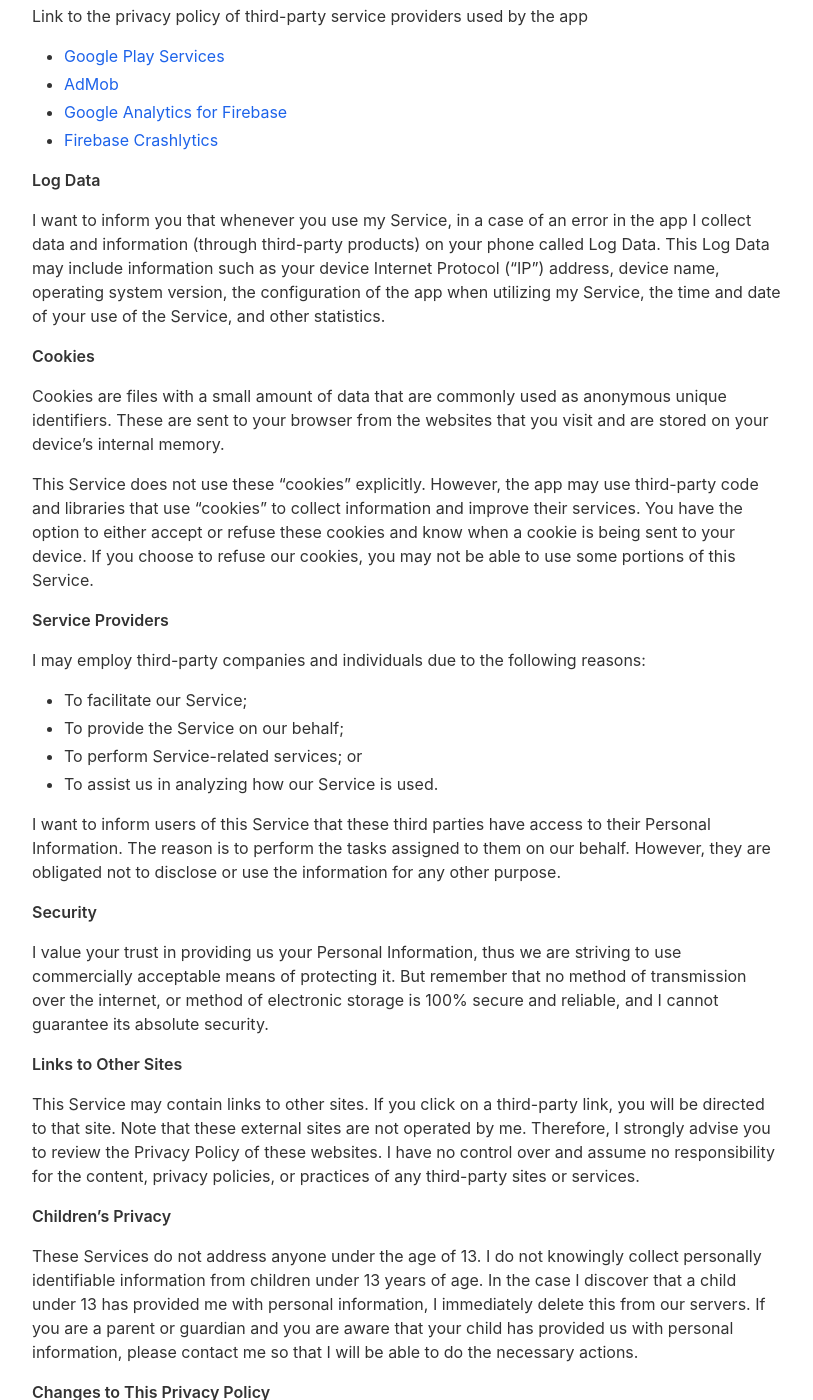
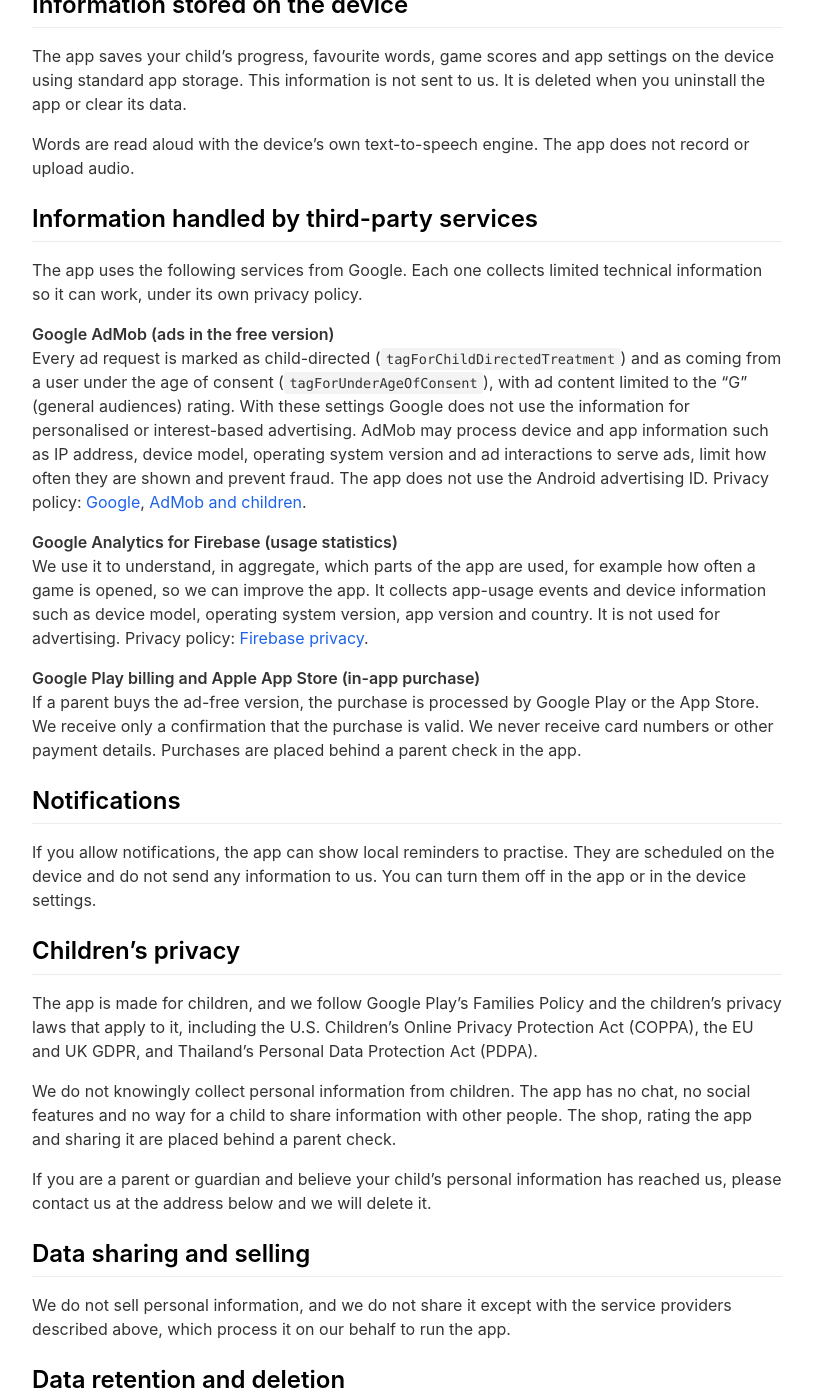
Before and after one commit to eswizardry/learn-first-english-landing-page, a Jekyll site: the page built from _pages/privacypolicy.md, in a window 1280 px wide and 1400 px high, scrolled down 776 px. Shown: the whole window, without its empty margins (233-1046 px from the left). Built offline with Jekyll 4.4.1, drawn with Linux system fonts in a browser that asks for light colours; nearby versions of some CDN libraries; some of the changed text lies outside the part shown.

Commit message:
📝 docs(privacy): name the app and CodeDMark, rewrite for a kids app
Google Play rejected Learn English: Kids flashcards on 2026-11-03 because
the policy named an old app title and "esWizardry" instead of the store
listing's title and developer. The old text also said the app was not for
children under 13. The new policy names the store title, package name and
developer, and describes what the app actually does: on-device storage,
child-directed AdMob, Firebase Analytics, Play/App Store purchases behind
a parent check, local notifications.

Co-Authored-By: Claude Opus 5.5 <noreply@anthropic.com>

```diff
--- a/_pages/privacypolicy.md
+++ b/_pages/privacypolicy.md
@@ -5,72 +5,70 @@ include_in_header: false
 ---
 
 **Last updated**
-February 18 2023
+November 4, 2026
 
-# Privacy Policy
+# Privacy Policy — Learn English: Kids flashcards
 
-esWizardry built the Learn First English: Kids vocabulary flashcards app as a Freemium app. This SERVICE is provided by esWizardry at no cost and is intended for use as is.
+This privacy policy applies to the Android and iOS app **Learn English: Kids flashcards** (Google Play package name `com.eswizardry.myfirstword`), referred to below as "the app".
 
-This page is used to inform visitors regarding my policies with the collection, use, and disclosure of Personal Information if anyone decided to use my Service.
+The app is developed and published by **CodeDMark**, the developer named on the app's Google Play and App Store listings. In this policy, "CodeDMark", "we", "us" and "our" mean that developer.
 
-If you choose to use my Service, then you agree to the collection and use of information in relation to this policy. The Personal Information that I collect is used for providing and improving the Service. I will not use or share your information with anyone except as described in this Privacy Policy.
+The app is designed for young children learning their first English words, and for the parents who help them. We wrote this policy to explain, in plain words, what the app does and does not do with information.
 
-The terms used in this Privacy Policy have the same meanings as in our Terms and Conditions, which are accessible at Learn First English: Kids vocabulary flashcards unless otherwise defined in this Privacy Policy.
+## Summary
 
-**Information Collection and Use**
+- The app has **no accounts and no sign-up**. We do not ask for a child's name, email address, phone number, photo, voice or location.
+- Learning progress and settings are **stored only on the device**.
+- The app shows **child-safe ads** in its free version and uses **Google Analytics for Firebase** to count how features are used. These services are described below.
+- Parents can remove ads with an **in-app purchase**, which is handled by Google Play or the App Store. We never see payment details.
 
-For a better experience, while using our Service, I may require you to provide us with certain personally identifiable information. The information that I request will be retained on your device and is not collected by me in any way.
+## Information stored on the device
 
-The app does use third-party services that may collect information used to identify you.
+The app saves your child's progress, favourite words, game scores and app settings on the device using standard app storage. This information is not sent to us. It is deleted when you uninstall the app or clear its data.
 
-Link to the privacy policy of third-party service providers used by the app
+Words are read aloud with the device's own text-to-speech engine. The app does not record or upload audio.
 
-*   [Google Play Services](https://www.google.com/policies/privacy/)
-*   [AdMob](https://support.google.com/admob/answer/6128543?hl=en)
-*   [Google Analytics for Firebase](https://firebase.google.com/policies/analytics)
-*   [Firebase Crashlytics](https://firebase.google.com/support/privacy/)
+## Information handled by third-party services
 
-**Log Data**
+The app uses the following services from Google. Each one collects limited technical information so it can work, under its own privacy policy.
 
-I want to inform you that whenever you use my Service, in a case of an error in the app I collect data and information (through third-party products) on your phone called Log Data. This Log Data may include information such as your device Internet Protocol (“IP”) address, device name, operating system version, the configuration of the app when utilizing my Service, the time and date of your use of the Service, and other statistics.
+**Google AdMob (ads in the free version)**
+Every ad request is marked as child-directed (`tagForChildDirectedTreatment`) and as coming from a user under the age of consent (`tagForUnderAgeOfConsent`), with ad content limited to the "G" (general audiences) rating. With these settings Google does not use the information for personalised or interest-based advertising. AdMob may process device and app information such as IP address, device model, operating system version and ad interactions to serve ads, limit how often they are shown and prevent fraud. The app does not use the Android advertising ID. Privacy policy: [Google](https://policies.google.com/privacy), [AdMob and children](https://support.google.com/admob/answer/6223431).
 
-**Cookies**
+**Google Analytics for Firebase (usage statistics)**
+We use it to understand, in aggregate, which parts of the app are used, for example how often a game is opened, so we can improve the app. It collects app-usage events and device information such as device model, operating system version, app version and country. It is not used for advertising. Privacy policy: [Firebase privacy](https://firebase.google.com/support/privacy).
 
-Cookies are files with a small amount of data that are commonly used as anonymous unique identifiers. These are sent to your browser from the websites that you visit and are stored on your device's internal memory.
+**Google Play billing and Apple App Store (in-app purchase)**
+If a parent buys the ad-free version, the purchase is processed by Google Play or the App Store. We receive only a confirmation that the purchase is valid. We never receive card numbers or other payment details. Purchases are placed behind a parent check in the app.
 
-This Service does not use these “cookies” explicitly. However, the app may use third-party code and libraries that use “cookies” to collect information and improve their services. You have the option to either accept or refuse these cookies and know when a cookie is being sent to your device. If you choose to refuse our cookies, you may not be able to use some portions of this Service.
+## Notifications
 
-**Service Providers**
+If you allow notifications, the app can show local reminders to practise. They are scheduled on the device and do not send any information to us. You can turn them off in the app or in the device settings.
 
-I may employ third-party companies and individuals due to the following reasons:
+## Children's privacy
 
-*   To facilitate our Service;
-*   To provide the Service on our behalf;
-*   To perform Service-related services; or
-*   To assist us in analyzing how our Service is used.
+The app is made for children, and we follow Google Play's Families Policy and the children's privacy laws that apply to it, including the U.S. Children's Online Privacy Protection Act (COPPA), the EU and UK GDPR, and Thailand's Personal Data Protection Act (PDPA).
 
-I want to inform users of this Service that these third parties have access to their Personal Information. The reason is to perform the tasks assigned to them on our behalf. However, they are obligated not to disclose or use the information for any other purpose.
+We do not knowingly collect personal information from children. The app has no chat, no social features and no way for a child to share information with other people. The shop, rating the app and sharing it are placed behind a parent check.
 
-**Security**
+If you are a parent or guardian and believe your child's personal information has reached us, please contact us at the address below and we will delete it.
 
-I value your trust in providing us your Personal Information, thus we are striving to use commercially acceptable means of protecting it. But remember that no method of transmission over the internet, or method of electronic storage is 100% secure and reliable, and I cannot guarantee its absolute security.
+## Data sharing and selling
 
-**Links to Other Sites**
+We do not sell personal information, and we do not share it except with the service providers described above, which process it on our behalf to run the app.
 
-This Service may contain links to other sites. If you click on a third-party link, you will be directed to that site. Note that these external sites are not operated by me. Therefore, I strongly advise you to review the Privacy Policy of these websites. I have no control over and assume no responsibility for the content, privacy policies, or practices of any third-party sites or services.
+## Data retention and deletion
 
-**Children’s Privacy**
+Information stored on the device stays there until you uninstall the app or clear its data. Information collected by Google services is kept and deleted according to Google's own retention settings. To ask us to delete any information connected to your use of the app, contact us using the details below.
 
-These Services do not address anyone under the age of 13. I do not knowingly collect personally identifiable information from children under 13 years of age. In the case I discover that a child under 13 has provided me with personal information, I immediately delete this from our servers. If you are a parent or guardian and you are aware that your child has provided us with personal information, please contact me so that I will be able to do the necessary actions.
+## Security
 
-**Changes to This Privacy Policy**
+We rely on the security of the device and of the Google and Apple services listed above. No method of storage or transmission is completely secure, but we keep the data the app handles to the minimum it needs.
 
-I may update our Privacy Policy from time to time. Thus, you are advised to review this page periodically for any changes. I will notify you of any changes by posting the new Privacy Policy on this page.
+## Changes to this policy
 
-This policy is effective as of 2022-10-15
+We may update this policy when the app changes. The "Last updated" date at the top shows when it was last changed. Significant changes will be noted in the app's release notes.
 
-**Contact Us**
+## Contact us
 
-If you have any questions or suggestions about my Privacy Policy, do not hesitate to contact me at eswizardry@gmail.com.
-
-This privacy policy page was created at [privacypolicytemplate.net](https://privacypolicytemplate.net) and modified/generated by [App Privacy Policy Generator](https://app-privacy-policy-generator.nisrulz.com/)
+If you have any questions about this privacy policy or the app, contact CodeDMark at **eswizardry@gmail.com**.
```
